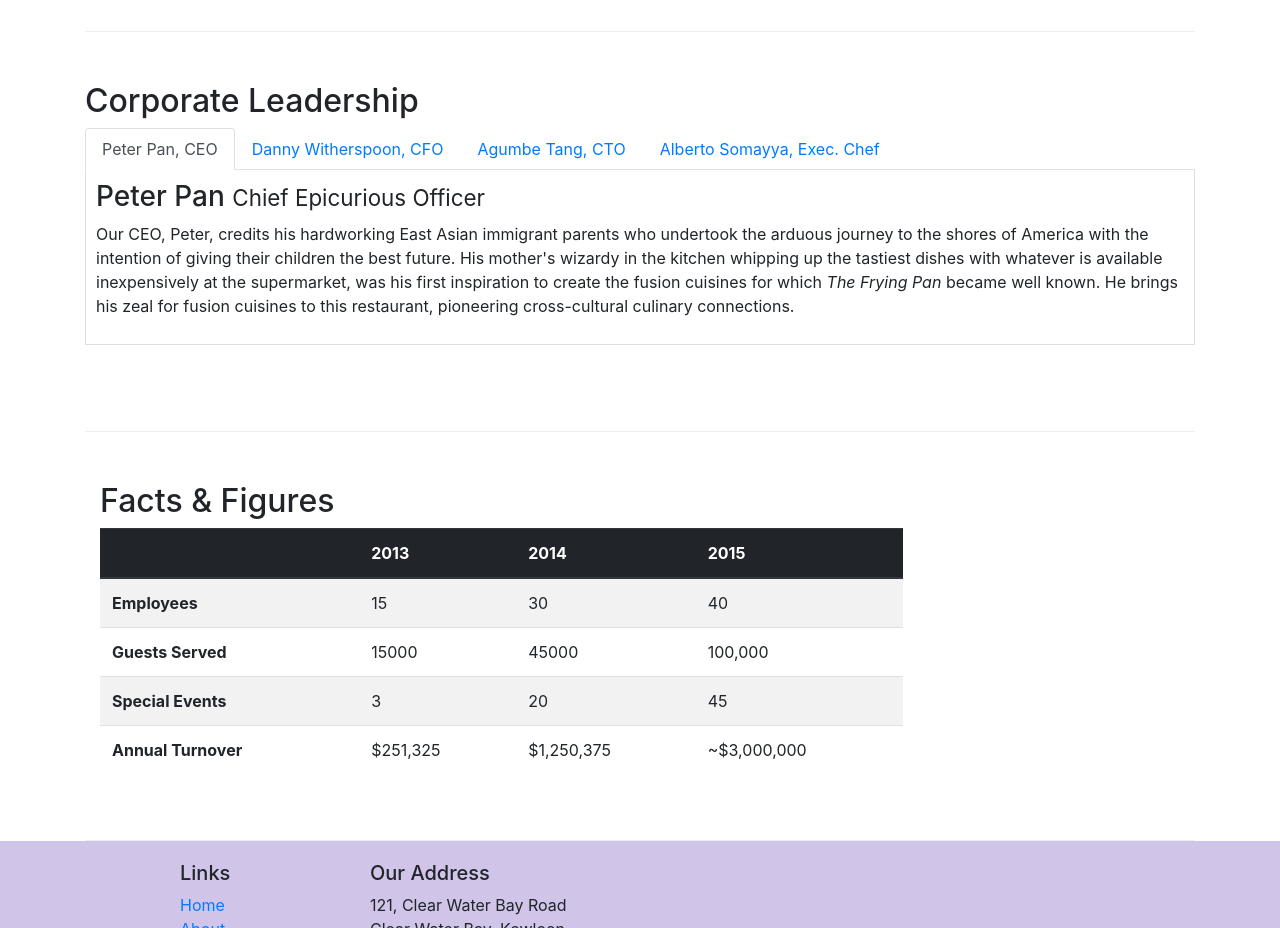
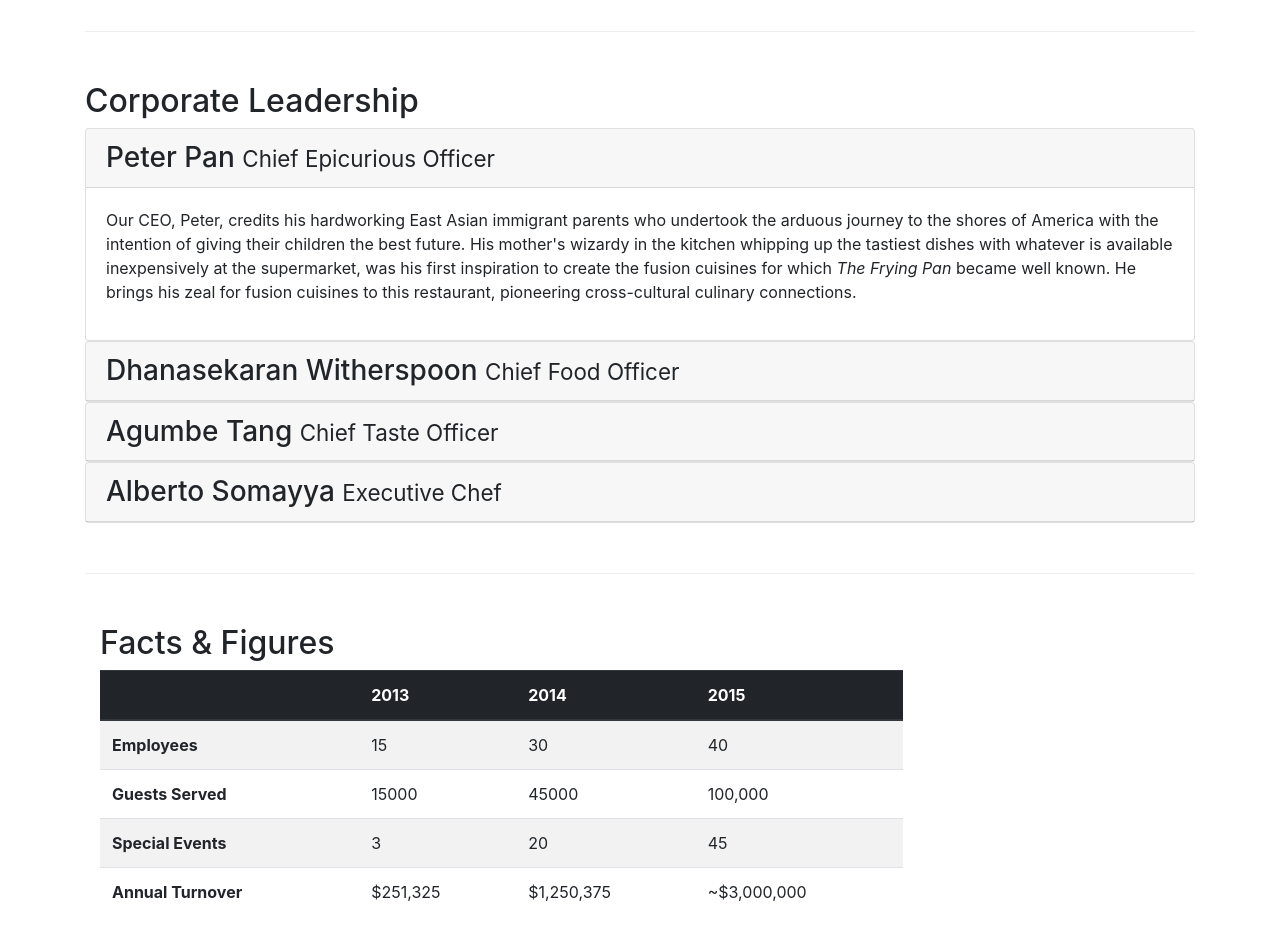
Before and after one commit to mironoart/BootstrapStudy, a website: page aboutus.html in a window 1280 px wide. Shown: the part 940-1868 px from the top of the page. Drawn offline with nearby package versions, Linux system fonts and the light colour scheme.

Commit message:
Week3. Accordian

```diff
--- a/aboutus.html
+++ b/aboutus.html
@@ -155,82 +155,107 @@
 				<div>
 					<h2>Corporate Leadership</h2>
 
-					<ul class="nav nav-tabs">
-						<li class="nav-item">
-							<a class="nav-link active" href="#peter" role="tab" data-toggle="tab">
-								Peter Pan, CEO
+					<div id="accordion">
+						<div class="card">
+							<div class="card-header" role="tab" id="peterhead">
+								<h3 class="mb-0">
+									<a data-toggle="collapse" data-target="#peter">
+										Peter Pan <small>Chief Epicurious Officer</small>
 									</a>
-						</li>
-						<li class="nav-item">
-							<a class="nav-link" href="#danny" role="tab" data-toggle="tab">
-								Danny Witherspoon, CFO
-							</a>
-						</li>
-						<li class="nav-item">
-							<a class="nav-link" href="#agumbe" role="tab" data-toggle="tab">
-								Agumbe Tang, CTO
-							</a>
-						</li>
-						<li class="nav-item">
-							<a class="nav-link" href="#alberto" role="tab" data-toggle="tab">
-								Alberto Somayya, Exec. Chef
-							</a>
-						</li>
-					</ul>
-					<div class="tab-content">
-						<div role="tabpanel" class="tab-pane fade show active" id="peter">
-							<h3>Peter Pan <small>Chief Epicurious Officer</small></h3>
+								</h3>
+							</div>
+
+							<div
+								role="tabpanel"
+								class="collapse show"
+								id="peter"
+								data-parent="#accordion"
+							>
+								<div class="card-body">
 									<p class="d-none d-sm-block">
-								Our CEO, Peter, credits his hardworking East Asian immigrant parents who
-								undertook the arduous journey to the shores of America with the
-								intention of giving their children the best future. His mother's wizardy
-								in the kitchen whipping up the tastiest dishes with whatever is
-								available inexpensively at the supermarket, was his first inspiration to
-								create the fusion cuisines for which <em>The Frying Pan</em> became well
-								known. He brings his zeal for fusion cuisines to this restaurant,
-								pioneering cross-cultural culinary connections.
+										Our CEO, Peter, credits his hardworking East Asian immigrant parents
+										who undertook the arduous journey to the shores of America with the
+										intention of giving their children the best future. His mother's
+										wizardy in the kitchen whipping up the tastiest dishes with whatever
+										is available inexpensively at the supermarket, was his first
+										inspiration to create the fusion cuisines for which
+										<em>The Frying Pan</em> became well known. He brings his zeal for
+										fusion cuisines to this restaurant, pioneering cross-cultural culinary
+										connections.
 									</p>
 								</div>
+							</div>
+						</div>
 
-						<div role="tabpanel" class="tab-pane fade" id="danny">
-							<h3>Dhanasekaran Witherspoon <small>Chief Food Officer</small></h3>
-							<p class="d-none d-sm-block">
-								Our CFO, Danny, as he is affectionately referred to by his colleagues,
+						<div class="card">
+								<div class="card-header" role="tab" id="dannyhead">
+								<h3 class="mb-0">
+										<a class="collapsed" data-toggle="collapse" data-target="#danny">
+										Dhanasekaran Witherspoon <small>Chief Food Officer</small>
+										</a>
+								</h3>
+						</div>
+						<div class="collapse" id="danny" data-parent="#accordion">
+								<div class="card-body">
+										<p class="d-none d-sm-block">		Our CFO, Danny, as he is affectionately referred to by his colleagues,
 												comes from a long established family tradition in farming and produce.
 												His experiences growing up on a farm in the Australian outback gave him
 												great appreciation for varieties of food sources. As he puts it in his
 												own words,
-								<em>Everything that runs, wins, and everything that stays, pays!</em>
-							</p>
+												<em>Everything that runs, wins, and everything that stays, pays!</em></p>
+								</div>
+						</div>
 				</div>
 
-						<div role="tabpanel" class="tab-pane fade " id="agumbe">
-							<h3>Agumbe Tang <small>Chief Taste Officer</small></h3>
-							<p class="d-none d-sm-block">
-								Blessed with the most discerning gustatory sense, Agumbe, our CTO,
+				<div class="card">
+								<div class="card-header" role="tab" id="agumbehead">
+								<h3 class="mb-0">
+										<a class="collapsed" data-toggle="collapse" data-target="#agumbe">
+										Agumbe Tang <small>Chief Taste Officer</small>
+										</a>
+								</h3>
+						</div>
+						<div class="collapse" id="agumbe" data-parent="#accordion">
+								<div class="card-body">
+										<p class="d-none d-sm-block">	Blessed with the most discerning gustatory sense, Agumbe, our CTO,
 												personally ensures that every dish that we serve meets his exacting
 												tastes. Our chefs dread the tongue lashing that ensues if their dish
 												does not meet his exacting standards. He lives by his motto,
-								<em>You click only if you survive my lick.</em>
-							</p>
+												<em>You click only if you survive my lick.</em></p>
 								</div>
-
-						<div role="tabpanel" class="tab-pane fade " id="alberto">
-							<h3>Alberto Somayya <small>Executive Chef</small></h3>
-							<p class="d-none d-sm-block">
-								Award winning three-star Michelin chef with wide International
+						</div>
+				</div>
+					<div class="card">
+								<div class="card-header" role="tab" id="albertohead">
+								<h3 class="mb-0">
+										<a class="collapsed" data-toggle="collapse" data-target="#alberto">
+										Alberto Somayya <small>Executive Chef</small>
+										</a>
+								</h3>
+						</div>
+						<div class="collapse" id="alberto" data-parent="#accordion">
+								<div class="card-body">
+										<p class="d-none d-sm-block">	Award winning three-star Michelin chef with wide International
 												experience having worked closely with whos-who in the culinary world, he
 												specializes in creating mouthwatering Indo-Italian fusion experiences.
 												He says,
 												<em>
 													Put together the cuisines from the two craziest cultures, and you get a
 													winning hit! Amma Mia!
-								</em>
-							</p>
+												</em></p>
 								</div>
 						</div>
 				</div>
 					</div>
+				</div>
+			</div>
+
+
+
+
+
+
+
 			<div class="row row-content">
 				<div class="col-12 col-sm-9">
 					<h2>Facts &amp; Figures</h2>
```
Also changed, not shown: index.html (+7 -7 lines). Lines whose indentation alone changed are shown as unchanged.
